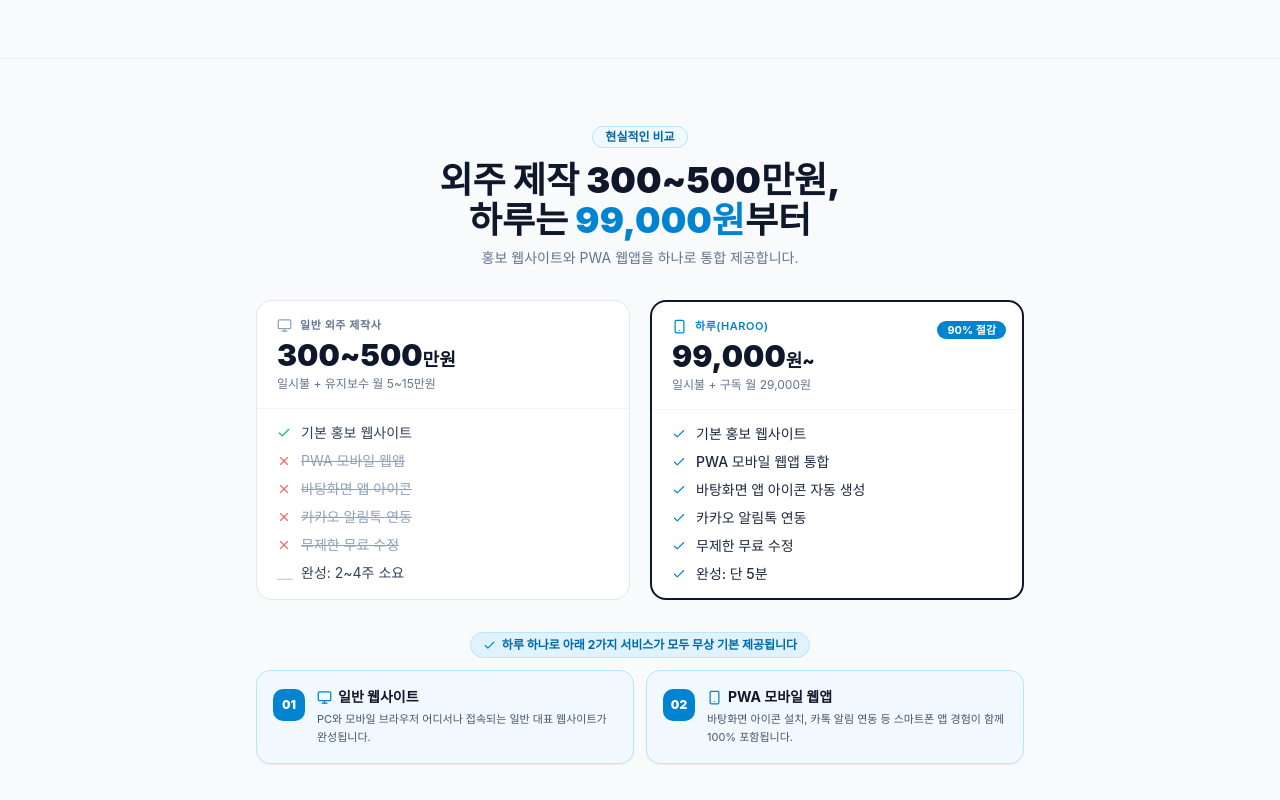
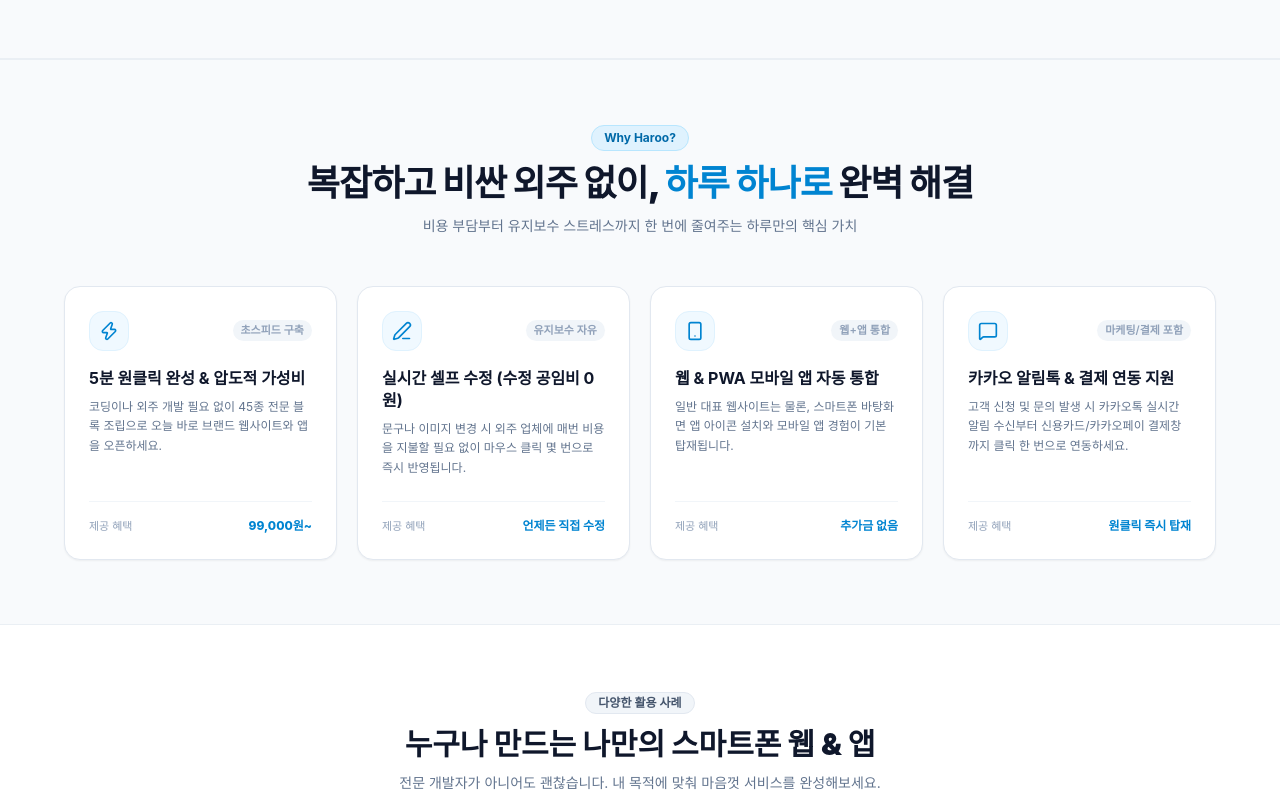
Before and after one commit to Moorisong/haroo, a Next.js app: page / in a window 1280 px wide. Shown: the part 1400-2200 px from the top of the page. Built offline with nearby package versions, Linux system fonts and the light colour scheme; no server answers; a web font is replaced by a local one.

Commit message:
refactor(landing): 외주 비교표 제거 및 자사 핵심 어필 카드 영역으로 개편

```diff
--- a/src/components/landing/RealisticCostComparisonTable.tsx
+++ b/src/components/landing/RealisticCostComparisonTable.tsx
@@ -1,144 +1,91 @@
-import { Check, X, Smartphone, Monitor } from 'lucide-react'
+import { Zap, Edit3, Smartphone, MessageSquare } from 'lucide-react'
 
-const COMPARISON_ROWS = [
-  { feature: '기본 홍보 웹사이트', haroo: true, agency: true },
-  { feature: 'PWA 모바일 웹앱', haroo: true, agency: false },
-  { feature: '바탕화면 앱 아이콘', haroo: true, agency: false },
-  { feature: '카카오 알림톡 연동', haroo: true, agency: false },
-  { feature: '무제한 무료 수정', haroo: true, agency: false },
-]
-
-const AGENCY_LIST = [
-  { label: '기본 홍보 웹사이트', ok: true },
-  { label: 'PWA 모바일 웹앱', ok: false },
-  { label: '바탕화면 앱 아이콘', ok: false },
-  { label: '카카오 알림톡 연동', ok: false },
-  { label: '무제한 무료 수정', ok: false },
-  { label: '완성: 2~4주 소요', ok: null },
-]
-
-const HAROO_LIST = [
-  '기본 홍보 웹사이트',
-  'PWA 모바일 웹앱 통합',
-  '바탕화면 앱 아이콘 자동 생성',
-  '카카오 알림톡 연동',
-  '무제한 무료 수정',
-  '완성: 단 5분',
+const VALUE_PROPOSITIONS = [
+  {
+    icon: Zap,
+    title: '5분 원클릭 완성 & 압도적 가성비',
+    price: '99,000원~',
+    description: '코딩이나 외주 개발 필요 없이 45종 전문 블록 조립으로 오늘 바로 브랜드 웹사이트와 앱을 오픈하세요.',
+    badge: '초스피드 구축',
+  },
+  {
+    icon: Edit3,
+    title: '실시간 셀프 수정 (수정 공임비 0원)',
+    price: '언제든 직접 수정',
+    description: '문구나 이미지 변경 시 외주 업체에 매번 비용을 지불할 필요 없이 마우스 클릭 몇 번으로 즉시 반영됩니다.',
+    badge: '유지보수 자유',
+  },
+  {
+    icon: Smartphone,
+    title: '웹 & PWA 모바일 앱 자동 통합',
+    price: '추가금 없음',
+    description: '일반 대표 웹사이트는 물론, 스마트폰 바탕화면 앱 아이콘 설치와 모바일 앱 경험이 기본 탑재됩니다.',
+    badge: '웹+앱 통합',
+  },
+  {
+    icon: MessageSquare,
+    title: '카카오 알림톡 & 결제 연동 지원',
+    price: '원클릭 즉시 탑재',
+    description: '고객 신청 및 문의 발생 시 카카오톡 실시간 알림 수신부터 신용카드/카카오페이 결제창까지 클릭 한 번으로 연동하세요.',
+    badge: '마케팅/결제 포함',
+  },
 ]
 
 /**
- * 현실적 비용 비교 테이블
- * 외주 제작사 vs 하루 비교 카드
+ * 하루(HAROO) 핵심 강점 어필 영역
+ * (비교표 대신 자사 핵심 어필 카드 배치)
  */
 export default function RealisticCostComparisonTable() {
   return (
-    <section className="py-12 sm:py-16 px-4 sm:px-6 bg-slate-50">
+    <section className="py-16 px-4 sm:px-6 bg-slate-50 border-y border-slate-200/60">
       <div className="max-w-6xl mx-auto">
         {/* 섹션 타이틀 */}
-        <div className="text-center mb-8">
-          <span className="inline-block px-3 py-0.5 bg-sky-50 border border-sky-200 text-sky-700 text-xs font-semibold rounded-full mb-3">
-            현실적인 비교
+        <div className="text-center mb-12">
+          <span className="inline-block px-3 py-1 bg-sky-100 border border-sky-200 text-sky-700 text-xs font-bold rounded-full mb-3">
+            Why Haroo?
           </span>
-          <h2 className="text-2xl sm:text-3xl md:text-4xl font-black text-slate-900 text-balance">
-            외주 제작 300~500만원,
-            <br />
-            하루는 <span className="text-sky-600">99,000원</span>부터
+          <h2 className="text-2xl sm:text-3xl md:text-4xl font-black text-slate-900 tracking-tight text-balance">
+            복잡하고 비싼 외주 없이, <br className="sm:hidden" />
+            <span className="text-sky-600">하루 하나로</span> 완벽 해결
           </h2>
-          <p className="text-slate-500 text-sm mt-2 max-w-xl mx-auto">
-            홍보 웹사이트와 PWA 웹앱을 하나로 통합 제공합니다.
+          <p className="text-slate-500 text-sm mt-3 max-w-xl mx-auto leading-relaxed">
+            비용 부담부터 유지보수 스트레스까지 한 번에 줄여주는 하루만의 핵심 가치
           </p>
         </div>
 
-        {/* 비교 카드 */}
-        <div className="grid md:grid-cols-2 gap-5 max-w-3xl mx-auto">
-          {/* 외주 제작사 */}
-          <div className="rounded-2xl border border-slate-200 bg-white overflow-hidden">
-            <div className="px-5 py-4 border-b border-slate-100">
-              <div className="flex items-center gap-2 mb-1">
-                <Monitor size={15} className="text-slate-400" />
-                <span className="text-[11px] font-semibold text-slate-500 uppercase tracking-wider">일반 외주 제작사</span>
-              </div>
-              <div className="text-2xl sm:text-3xl font-black text-slate-900">300~500<span className="text-lg">만원</span></div>
-              <div className="text-xs text-slate-500 mt-0.5">일시불 + 유지보수 월 5~15만원</div>
-            </div>
-            <div className="px-5 py-3.5 space-y-2">
-              {AGENCY_LIST.map((item, i) => (
-                <div key={i} className="flex items-center gap-2.5">
-                  {item.ok === true && <Check size={14} className="text-emerald-500 flex-shrink-0" />}
-                  {item.ok === false && <X size={14} className="text-red-400 flex-shrink-0" />}
-                  {item.ok === null && <span className="w-3.5 h-3.5 text-slate-300 flex-shrink-0">—</span>}
-                  <span className={`text-xs sm:text-sm ${item.ok === false ? 'text-slate-400 line-through' : 'text-slate-700'}`}>
-                    {item.label}
-                  </span>
+        {/* 4대 핵심 어필 카드 */}
+        <div className="grid sm:grid-cols-2 lg:grid-cols-4 gap-5">
+          {VALUE_PROPOSITIONS.map((item, idx) => {
+            const Icon = item.icon
+            return (
+              <div
+                key={idx}
+                className="bg-white rounded-2xl p-6 border border-slate-200 shadow-xs hover:shadow-md transition-all flex flex-col justify-between group"
+              >
+                <div>
+                  <div className="flex items-center justify-between mb-4">
+                    <div className="w-10 h-10 rounded-xl bg-sky-50 border border-sky-100 text-sky-600 flex items-center justify-center group-hover:bg-sky-600 group-hover:text-white transition-colors">
+                      <Icon size={20} />
+                    </div>
+                    <span className="text-[11px] font-semibold text-slate-400 bg-slate-100 px-2 py-0.5 rounded-full">
+                      {item.badge}
+                    </span>
+                  </div>
+                  <h3 className="text-base font-bold text-slate-900 mb-2 leading-snug">
+                    {item.title}
+                  </h3>
+                  <p className="text-xs text-slate-500 leading-relaxed">
+                    {item.description}
+                  </p>
                 </div>
-              ))}
-            </div>
-          </div>
 
-          {/* 하루 */}
-          <div className="rounded-2xl border-2 border-slate-900 bg-white overflow-hidden relative">
-            <div className="absolute top-3.5 right-4">
-              <span className="px-2.5 py-0.5 bg-sky-600 text-white text-[11px] font-bold rounded-full">90% 절감</span>
-            </div>
-            <div className="px-5 py-4 border-b border-slate-100">
-              <div className="flex items-center gap-2 mb-1">
-                <Smartphone size={15} className="text-sky-600" />
-                <span className="text-[11px] font-semibold text-sky-600 uppercase tracking-wider">하루(Haroo)</span>
-              </div>
-              <div className="text-2xl sm:text-3xl font-black text-slate-900">99,000<span className="text-lg">원~</span></div>
-              <div className="text-xs text-slate-500 mt-0.5">일시불 + 구독 월 29,000원</div>
-            </div>
-            <div className="px-5 py-3.5 space-y-2">
-              {HAROO_LIST.map((label, i) => (
-                <div key={i} className="flex items-center gap-2.5">
-                  <Check size={14} className="text-sky-600 flex-shrink-0" />
-                  <span className="text-xs sm:text-sm text-slate-800 font-medium">{label}</span>
-                </div>
-              ))}
-            </div>
-          </div>
-        </div>
-
-        {/* 하루 통합 2가지 기본 제공 혜택 */}
-        <div className="mt-8 max-w-3xl mx-auto">
-          <div className="text-center mb-3">
-            <span className="inline-flex items-center gap-1.5 px-3 py-1 bg-sky-100 border border-sky-200 text-sky-700 text-xs font-bold rounded-full">
-              <Check size={13} className="text-sky-600" />
-              하루 하나로 아래 2가지 서비스가 모두 무상 기본 제공됩니다
-            </span>
-          </div>
-
-          <div className="grid sm:grid-cols-2 gap-3">
-            <div className="flex items-start gap-3 p-4 rounded-xl border border-sky-200 bg-sky-50/70 shadow-xs">
-              <div className="w-8 h-8 rounded-lg bg-sky-600 text-white flex items-center justify-center flex-shrink-0 mt-0.5 font-black text-xs">
-                01
-              </div>
-              <div>
-                <div className="flex items-center gap-1.5 text-xs sm:text-sm font-bold text-slate-900 mb-1">
-                  <Monitor size={15} className="text-sky-600" />
-                  일반 웹사이트
-                </div>
-                <div className="text-[11px] leading-relaxed text-slate-600">
-                  PC와 모바일 브라우저 어디서나 접속되는 일반 대표 웹사이트가 완성됩니다.
+                <div className="mt-6 pt-4 border-t border-slate-100 flex items-center justify-between">
+                  <span className="text-[11px] text-slate-400 font-medium">제공 혜택</span>
+                  <span className="text-xs font-extrabold text-sky-600">{item.price}</span>
                 </div>
               </div>
-            </div>
-
-            <div className="flex items-start gap-3 p-4 rounded-xl border border-sky-200 bg-sky-50/70 shadow-xs">
-              <div className="w-8 h-8 rounded-lg bg-sky-600 text-white flex items-center justify-center flex-shrink-0 mt-0.5 font-black text-xs">
-                02
-              </div>
-              <div>
-                <div className="flex items-center gap-1.5 text-xs sm:text-sm font-bold text-slate-900 mb-1">
-                  <Smartphone size={15} className="text-sky-600" />
-                  PWA 모바일 웹앱
-                </div>
-                <div className="text-[11px] leading-relaxed text-slate-600">
-                  바탕화면 아이콘 설치, 카톡 알림 연동 등 스마트폰 앱 경험이 함께 100% 포함됩니다.
-                </div>
-              </div>
-            </div>
-          </div>
+            )
+          })}
         </div>
       </div>
     </section>
```
